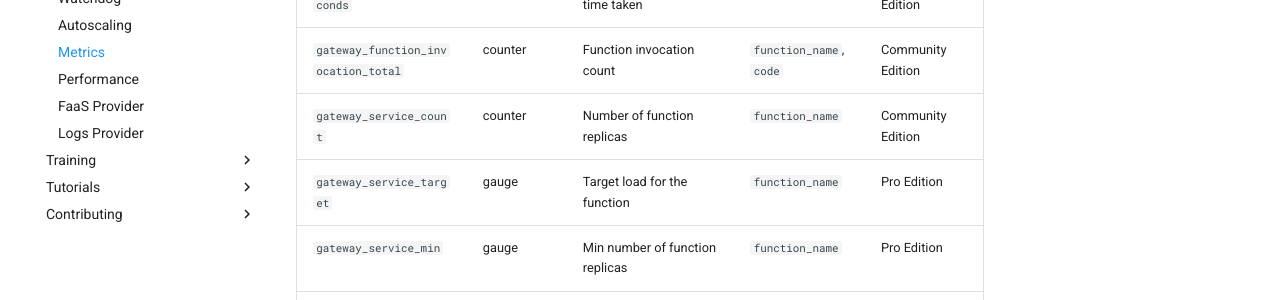
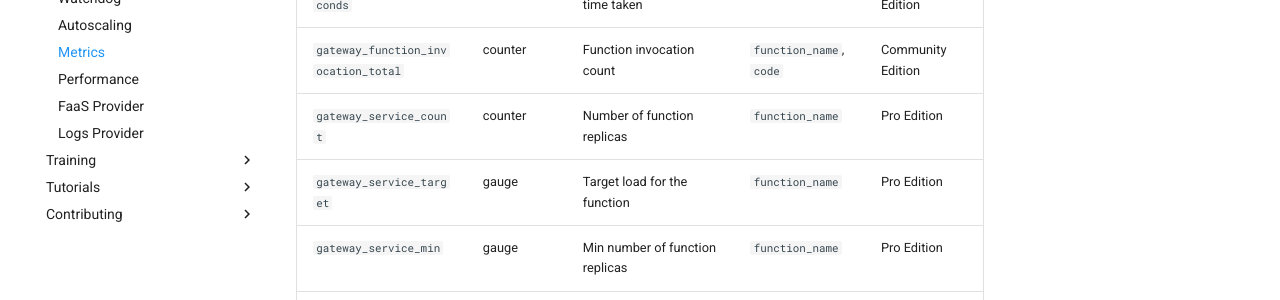
Before and after one commit to openfaas/docs, an MkDocs documentation site: the page built from docs/architecture/metrics.md, in a window 1280 px wide and 900 px high. Shown: the part 394-694 px from the top of the window. Built offline with MkDocs 1.6.1 and Material for MkDocs 9.7.7, drawn with Linux system fonts in a browser that asks for light colours; comment, search, counter and statistics services are not loaded.

Commit message:
Correct Edition for `gateway_service_count` metric

```diff
--- a/docs/architecture/metrics.md
+++ b/docs/architecture/metrics.md
@@ -8,7 +8,7 @@ The Gateway component exposes several metrics to help you monitor the health and
 | ----------------------------------- | ---------- | ----------------------------------- | -------------------------- |--------------------|
 | `gateway_functions_seconds`         | histogram  | Function invocation time taken      | `function_name`            | Community Edition  |
 | `gateway_function_invocation_total` | counter    | Function invocation count           | `function_name`, `code`    | Community Edition  |
-| `gateway_service_count`             | counter    | Number of function replicas         | `function_name`            | Community Edition  |
+| `gateway_service_count`             | counter    | Number of function replicas         | `function_name`            | Pro Edition  |
 | `gateway_service_target`            | gauge      | Target load for the function        | `function_name`            | Pro Edition  |
 | `gateway_service_min`               | gauge      |  Min number of function replicas    | `function_name`            | Pro Edition  |
 | `http_request_duration_seconds`     | histogram  | Seconds spent serving HTTP requests | `method`, `path`, `status` | Community Edition  |
```
